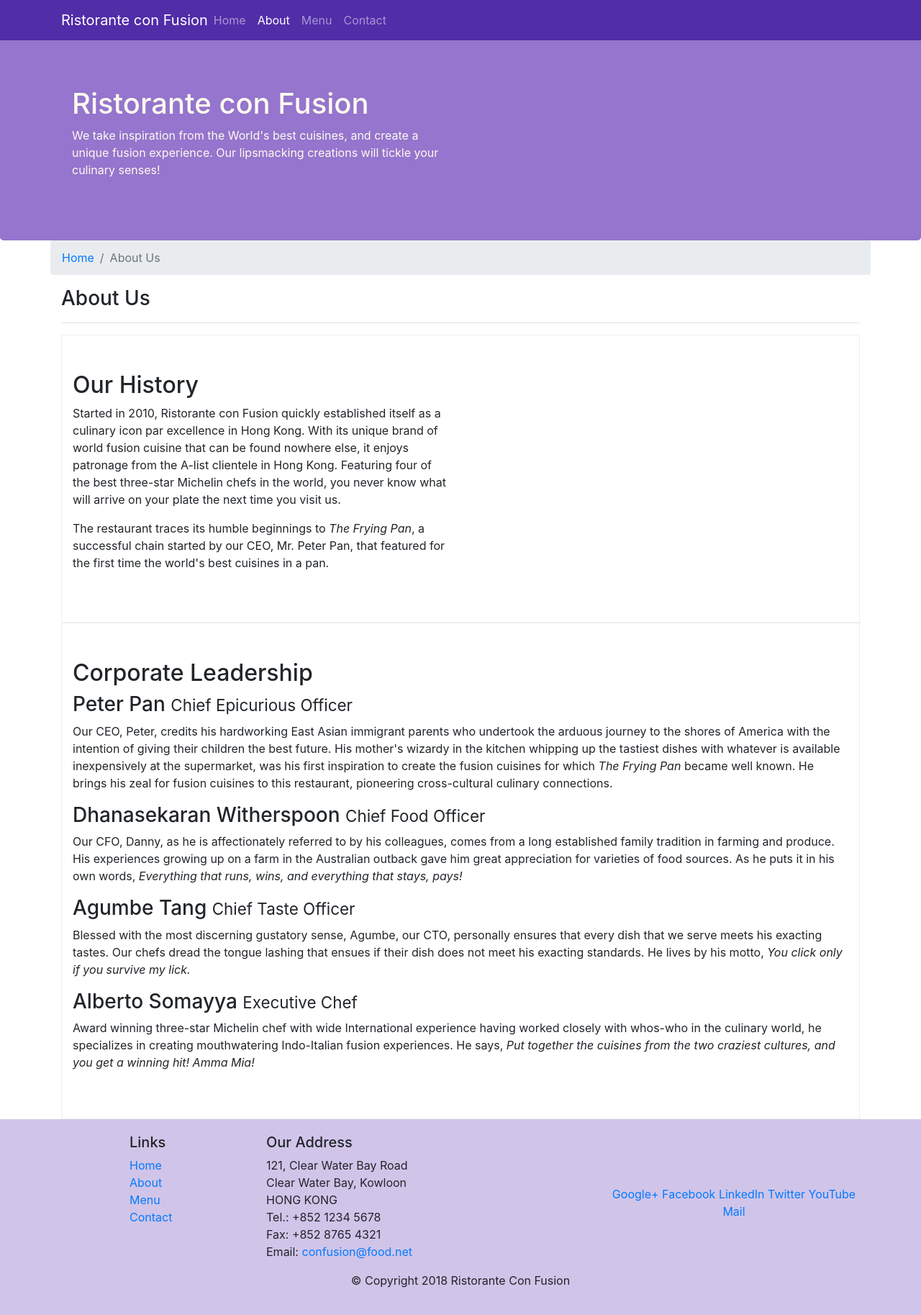
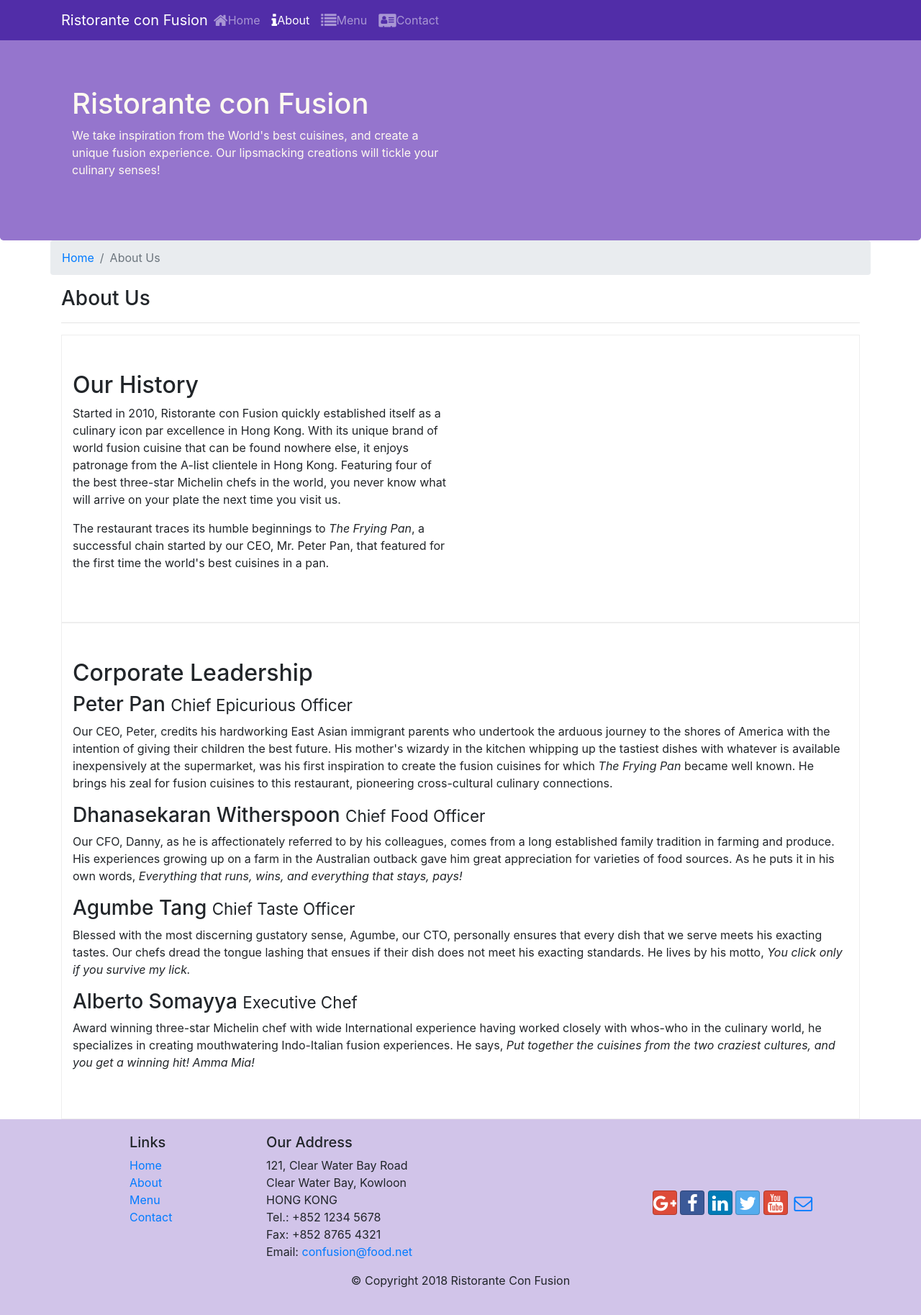
Before and after one commit to Bereket-U/conFusion, a website: page aboutus.html in a window 1280 px wide. Shown: the whole page at 72% size. Drawn offline with nearby package versions, Linux system fonts and the light colour scheme.

Commit message:
Icon fa fa/done/header/footer

```diff
--- a/aboutus.html
+++ b/aboutus.html
@@ -27,10 +27,10 @@
             <a class="navbar-brand mr-auto" href="./index.html">Ristorante con Fusion</a>
             <div class="collapse navbar-collapse" id="Navbar">
                 <ul class="navbar-nav mr-auto">
-                  <li class="nav-item"><a class="nav-link" href="./index.html" >Home</a></li>
-                  <li class="nav-item active"><a class="nav-link" href="#" >About</a></li>
-                  <li class="nav-item"><a class="nav-link" href="#" >Menu</a></li>
-                  <li class="nav-item"><a class="nav-link" href="#" >Contact</a></li>
+                    <li class="nav-item"><a class="nav-link" href="./index.html"><span class="fa fa-home fa-lg"></span>Home</a></li>
+                    <li class="nav-item active"><a class="nav-link" href="#"><span class="fa fa-info fa-lg"></span>About</a></li>
+                    <li class="nav-item"><a class="nav-link" href="#" ><span class="fa fa-list fa-lg"></span>Menu</a></li>
+                    <li class="nav-item"><a class="nav-link" href="#" ><span class="fa fa-address-card fa-lg"></span>Contact</a></li>
                 </ul>
             </div>
         </div>
@@ -129,12 +129,12 @@
                 </div>
                 <div class="col-12 col-sm-4 align-self-center">
                     <div class="text-center">
-                        <a href="http://google.com/+">Google+</a>
-                        <a href="http://www.facebook.com/profile.php?id=">Facebook</a>
-                        <a href="http://www.linkedin.com/in/">LinkedIn</a>
-                        <a href="http://twitter.com/">Twitter</a>
-                        <a href="http://youtube.com/">YouTube</a>
-                        <a href="mailto:">Mail</a>
+                        <a class="btn btn-social-icon btn-google" href="http://google.com/+"><i class="fa fa-google-plus fa-lg"></i></a>
+                        <a class="btn btn-social-icon btn-facebook" href="http://www.facebook.com/profile.php?id="><i class="fa fa-facebook fa-lg"></i></a>
+                        <a class="btn btn-social-icon btn-linkedin" href="http://www.linkedin.com/in/"><i class="fa fa-linkedin fa-lg"></i></a>
+                        <a class="btn btn-social-icon btn-twitter" href="http://twitter.com/"><i class="fa fa-twitter fa-lg"></i></a>
+                        <a class="btn btn-social-icon btn-google" href="http://youtube.com/"><i class="fa fa-youtube fa-lg"></i></a>
+                        <a class="btn btn-social-icon" href="mailto:"><i class="fa fa-envelope-o fa-lg"></i></a>
                     </div>
                 </div>
            </div>
```
Also changed, not shown: index.html (+9 -9 lines).
